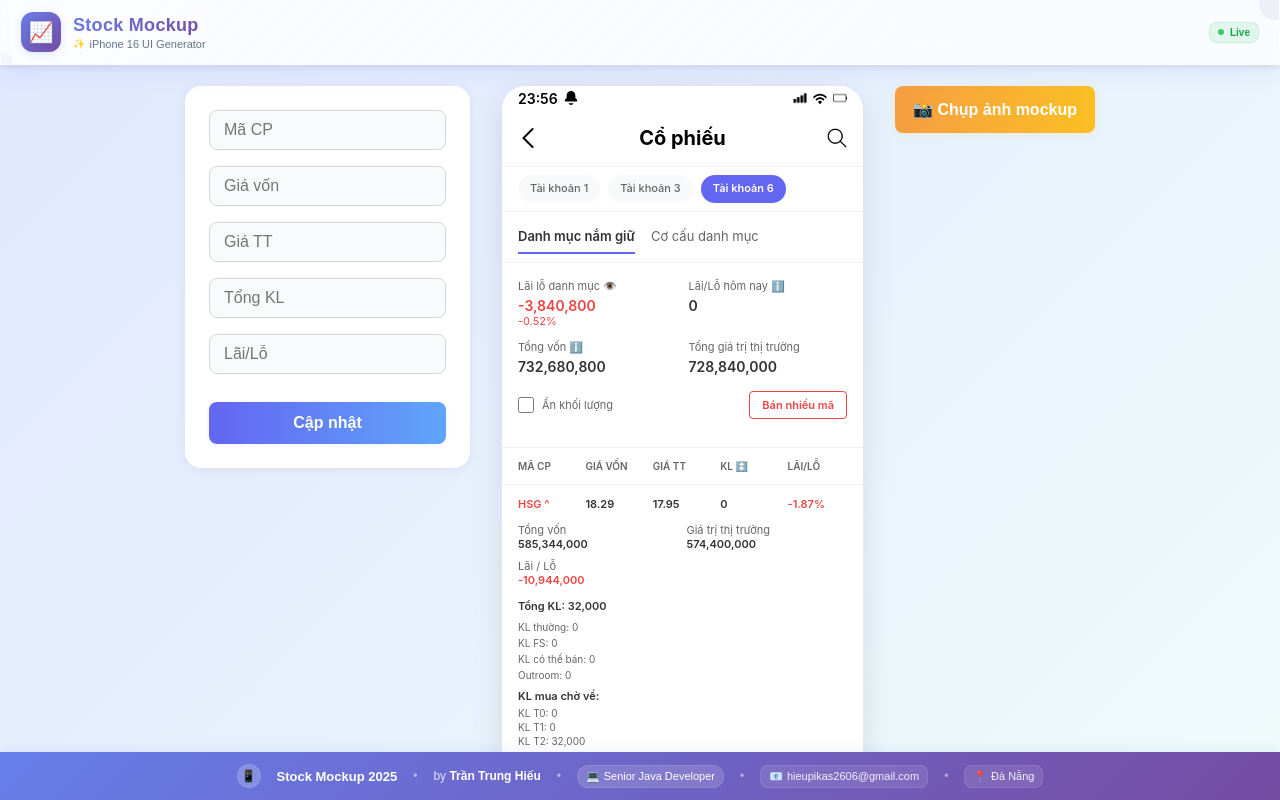
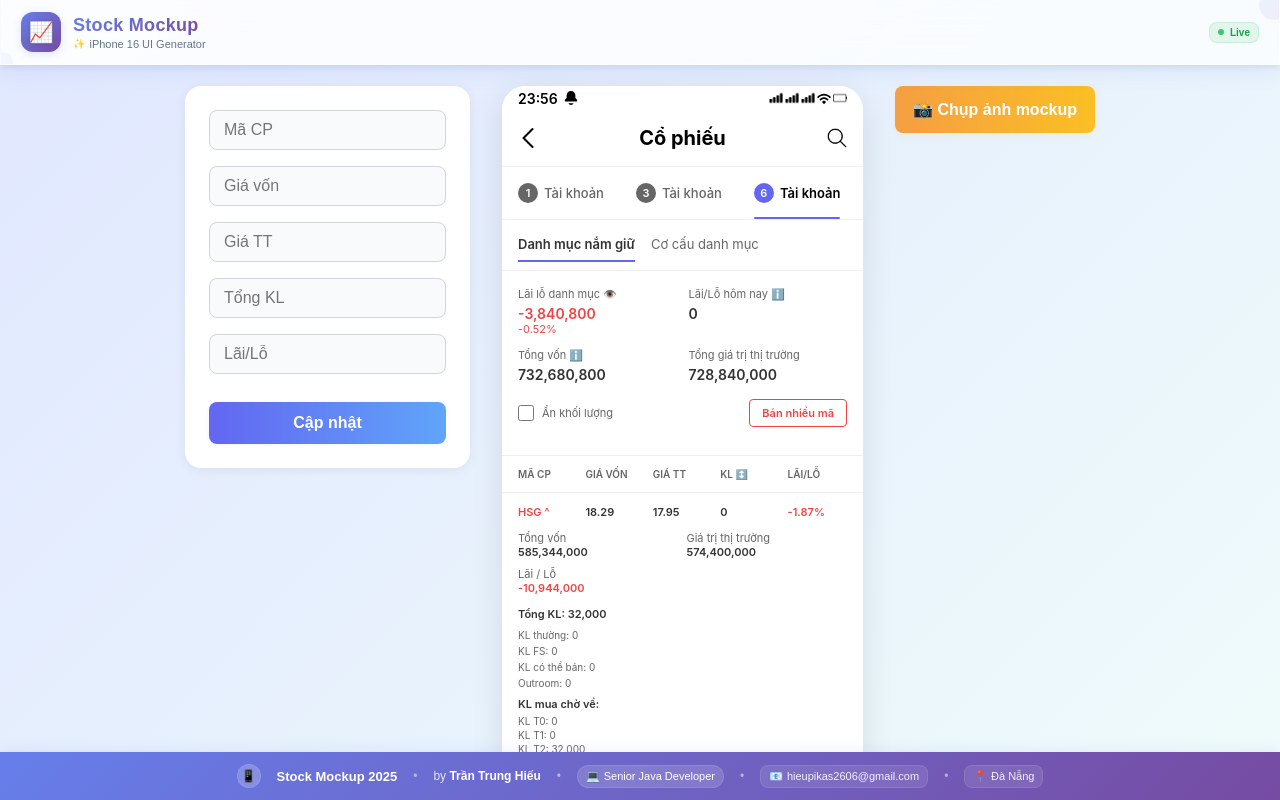
Before and after one commit to nevermore6264/stock_mock_2025, a Next.js app: page / in a window 1280 px wide. Built offline with nearby package versions, Linux system fonts and the light colour scheme.

Commit message:
first commit

```diff
--- a/src/app/components/PortfolioCard.tsx
+++ b/src/app/components/PortfolioCard.tsx
@@ -1,3 +1,4 @@
+/* eslint-disable @next/next/no-img-element */
 import React from 'react';
 import { StockFormData } from './StockForm';
 
@@ -41,7 +42,9 @@ const PortfolioCard: React.FC<PortfolioCardProps> = ({ data }) => {
                         <span style={{ fontWeight: '600', fontSize: 14 }}>23:56</span>
                         <img src="/bell.svg" alt="bell" style={{ width: '14px', height: '14px' }} />
                     </div>
-                    <div style={{ display: 'flex', alignItems: 'center', gap: 6 }}>
+                    <div style={{ display: 'flex', alignItems: 'center', gap: 2 }}>
+                        <img src="/cellular.png" alt="cellular" style={{ width: '14px', height: '14px' }} />
+                        <img src="/cellular.png" alt="cellular" style={{ width: '14px', height: '14px' }} />
                         <img src="/cellular.png" alt="cellular" style={{ width: '14px', height: '14px' }} />
                         <img src="/wifi.svg" alt="wifi" style={{ width: '14px', height: '14px' }} />
                         <img src="/empty-battery.png" alt="battery" style={{ width: '14px', height: '14px' }} />
@@ -70,44 +73,98 @@ const PortfolioCard: React.FC<PortfolioCardProps> = ({ data }) => {
                 {/* Account Tabs */}
                 <div style={{
                     display: 'flex',
-                    padding: '8px 16px',
-                    gap: 8,
+                    padding: '12px 16px',
+                    gap: 32,
                     borderBottom: '1px solid #f0f0f0',
                     background: '#fff',
                 }}>
                     <div style={{
-                        padding: '6px 12px',
-                        borderRadius: 16,
-                        fontSize: 11,
-                        background: '#f8f9fa',
+                        display: 'flex',
+                        alignItems: 'center',
+                        gap: 6,
+                        padding: '4px 0',
+                        fontSize: 13,
                         color: '#666',
                         fontFamily: 'SF Pro Display, -apple-system, BlinkMacSystemFont, "Segoe UI", Roboto, sans-serif',
                         fontWeight: '500',
                     }}>
-                        Tài khoản 1
+                        <div style={{
+                            width: '20px',
+                            height: '20px',
+                            borderRadius: '50%',
+                            background: '#666',
+                            display: 'flex',
+                            alignItems: 'center',
+                            justifyContent: 'center',
+                            fontSize: 11,
+                            color: '#fff',
+                            fontWeight: '600',
+                        }}>
+                            1
+                        </div>
+                        <span>Tài khoản</span>
                     </div>
                     <div style={{
-                        padding: '6px 12px',
-                        borderRadius: 16,
-                        fontSize: 11,
-                        background: '#f8f9fa',
+                        display: 'flex',
+                        alignItems: 'center',
+                        gap: 6,
+                        padding: '4px 0',
+                        fontSize: 13,
                         color: '#666',
                         fontFamily: 'SF Pro Display, -apple-system, BlinkMacSystemFont, "Segoe UI", Roboto, sans-serif',
                         fontWeight: '500',
                     }}>
-                        Tài khoản 3
+                        <div style={{
+                            width: '20px',
+                            height: '20px',
+                            borderRadius: '50%',
+                            background: '#666',
+                            display: 'flex',
+                            alignItems: 'center',
+                            justifyContent: 'center',
+                            fontSize: 11,
+                            color: '#fff',
+                            fontWeight: '600',
+                        }}>
+                            3
+                        </div>
+                        <span>Tài khoản</span>
                     </div>
                     <div style={{
-                        padding: '6px 12px',
-                        borderRadius: 16,
-                        fontSize: 11,
-                        background: '#6366f1',
-                        color: '#fff',
-                        borderBottom: '2px solid #6366f1',
+                        display: 'flex',
+                        alignItems: 'center',
+                        gap: 6,
+                        padding: '4px 0',
+                        fontSize: 13,
+                        color: '#000',
                         fontFamily: 'SF Pro Display, -apple-system, BlinkMacSystemFont, "Segoe UI", Roboto, sans-serif',
                         fontWeight: '600',
+                        position: 'relative',
                     }}>
-                        Tài khoản 6
+                        <div style={{
+                            width: '20px',
+                            height: '20px',
+                            borderRadius: '50%',
+                            background: '#6366f1',
+                            display: 'flex',
+                            alignItems: 'center',
+                            justifyContent: 'center',
+                            fontSize: 11,
+                            color: '#fff',
+                            fontWeight: '600',
+                        }}>
+                            6
+                        </div>
+                        <span>Tài khoản</span>
+                        <div style={{
+                            position: 'absolute',
+                            bottom: '-12px',
+                            left: '0',
+                            width: '100%',
+                            height: '2px',
+                            background: '#6366f1',
+                            borderRadius: '1px',
+                        }} />
                     </div>
                 </div>
 
```
